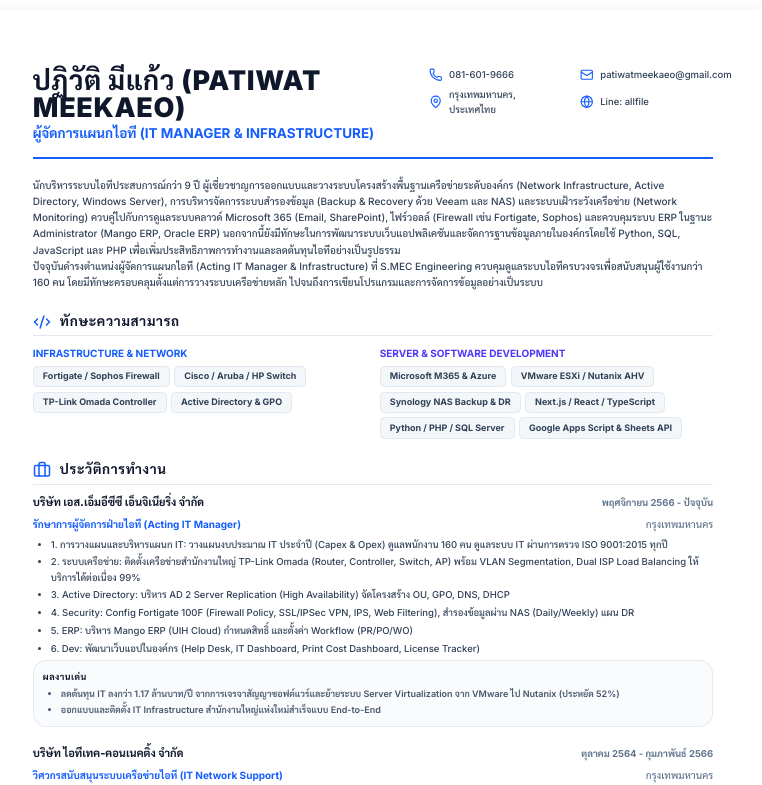
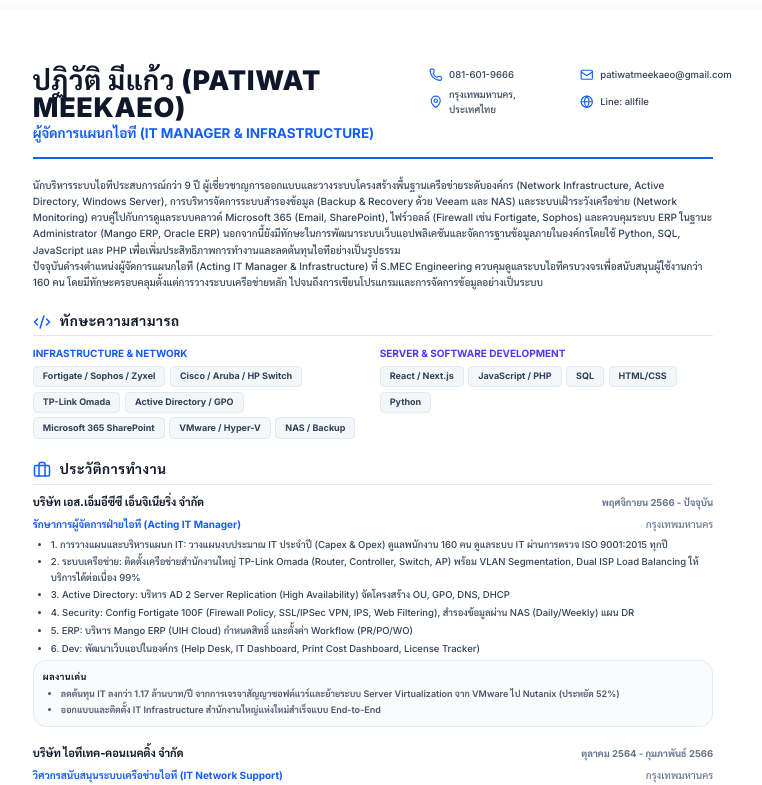
Before and after one commit to unicones/-resume, a Next.js app: page /print in a window 1280 px wide. Shown: the top 785 px of the page, without its empty margins (267-1029 px from the left). Built offline with nearby package versions, Linux system fonts and the light colour scheme; no server answers; the database is empty.

Commit message:
feat: update infrastructure skills icons, labels, sync print layout, and add admin creator script

```diff
--- a/src/app/page.tsx
+++ b/src/app/page.tsx
@@ -877,7 +877,7 @@ const mockSkills: { [key: string]: any[] } = {
     { category: "IT Infrastructure (หลัก)", name: "Cisco / Aruba / HP Switch", proficiency: "Advanced" },
     { category: "IT Infrastructure (หลัก)", name: "TP-Link Omada", proficiency: "Advanced" },
     { category: "IT Infrastructure (หลัก)", name: "Active Directory / GPO", proficiency: "Advanced" },
-    { category: "IT Infrastructure (หลัก)", name: "Microsoft 365", proficiency: "Advanced" },
+    { category: "IT Infrastructure (หลัก)", name: "Microsoft 365 SharePoint", proficiency: "Advanced" },
     { category: "IT Infrastructure (หลัก)", name: "VMware / Hyper-V", proficiency: "Advanced" },
     { category: "IT Infrastructure (หลัก)", name: "NAS / Backup", proficiency: "Advanced" },
     { category: "Development (เสริม)", name: "React / Next.js", proficiency: "Intermediate" },
@@ -893,7 +893,7 @@ const mockSkills: { [key: string]: any[] } = {
     { category: "IT Infrastructure (Primary)", name: "Cisco / Aruba / HP Switch", proficiency: "Advanced" },
     { category: "IT Infrastructure (Primary)", name: "TP-Link Omada", proficiency: "Advanced" },
     { category: "IT Infrastructure (Primary)", name: "Active Directory / GPO", proficiency: "Advanced" },
-    { category: "IT Infrastructure (Primary)", name: "Microsoft 365", proficiency: "Advanced" },
+    { category: "IT Infrastructure (Primary)", name: "Microsoft 365 SharePoint", proficiency: "Advanced" },
     { category: "IT Infrastructure (Primary)", name: "VMware / Hyper-V", proficiency: "Advanced" },
     { category: "IT Infrastructure (Primary)", name: "NAS / Backup", proficiency: "Advanced" },
     { category: "Development (Secondary)", name: "React / Next.js", proficiency: "Intermediate" },
@@ -909,7 +909,7 @@ const mockSkills: { [key: string]: any[] } = {
     { category: "IT 基础设施 (核心)", name: "Cisco / Aruba / HP 交换机", proficiency: "精通 (Advanced)" },
     { category: "IT 基础设施 (核心)", name: "TP-Link Omada 智能网络", proficiency: "精通 (Advanced)" },
     { category: "IT 基础设施 (核心)", name: "活动目录 (Active Directory) / 组策略 (GPO)", proficiency: "精通 (Advanced)" },
-    { category: "IT 基础设施 (核心)", name: "Microsoft 365 办公套件", proficiency: "精通 (Advanced)" },
+    { category: "IT 基础设施 (核心)", name: "Microsoft 365 SharePoint 办公套件", proficiency: "精通 (Advanced)" },
     { category: "IT 基础设施 (核心)", name: "VMware / Hyper-V 虚拟化", proficiency: "精通 (Advanced)" },
     { category: "IT 基础设施 (核心)", name: "NAS 存储 / 数据备份", proficiency: "精通 (Advanced)" },
     { category: "软件开发 (辅助)", name: "React / Next.js 框架", proficiency: "良好 (Intermediate)" },
@@ -1336,15 +1336,13 @@ export default function Home() {
   // Interactive circle progress values matching mockup layout style
   const circularSkills = useMemo(() => {
     return [
-      { name: "JavaScript", short: "JS", percent: 85, color: "stroke-[#ca8a04]" },
-      { name: "React", short: "React", percent: 80, color: "stroke-[#0284c7]" },
-      { name: "Node.js", short: "Node.js", percent: 75, color: "stroke-[#16a34a]" },
-      { name: "Python", short: "Python", percent: 70, color: "stroke-[#2563eb]" },
-      { name: "AWS", short: "AWS", percent: 80, color: "stroke-[#ea580c]" },
-      { name: "SQL DB", short: "SQL", percent: 85, color: "stroke-[#475569]" },
-      { name: "Fortigate FW", short: "FW", percent: 90, color: "stroke-[#dc2626]" },
-      { name: "Active Directory", short: "AD", percent: 90, color: "stroke-[#2563eb]" },
-      { name: "TP-Link Omada", short: "Omada", percent: 90, color: "stroke-[#0284c7]" }
+      { name: "Fortigate / Sophos / Zyxel", short: "FW", percent: 90, color: "stroke-[#dc2626]" },
+      { name: "Cisco / Aruba / HP Switch", short: "SW", percent: 90, color: "stroke-[#2563eb]" },
+      { name: "TP-Link Omada", short: "Omada", percent: 90, color: "stroke-[#0284c7]" },
+      { name: "Active Directory / GPO", short: "AD", percent: 90, color: "stroke-[#2563eb]" },
+      { name: "Microsoft 365 SharePoint", short: "SP", percent: 90, color: "stroke-[#0284c7]" },
+      { name: "VMware / Hyper-V", short: "VM", percent: 90, color: "stroke-[#0284c7]" },
+      { name: "NAS / Backup", short: "Backup", percent: 90, color: "stroke-[#475569]" }
     ];
   }, []);
 
@@ -1653,6 +1651,17 @@ export default function Home() {
                                 <path d="M3 9h18M3 15h18M9 3v6M15 3v6M6 9v6M12 9v6M18 9v6" />
                               </svg>
                             );
+                          case "SW":
+                            return (
+                              <svg className="w-5.5 h-5.5 text-[#2563eb]" viewBox="0 0 24 24" fill="none" stroke="currentColor" strokeWidth="1.8" strokeLinecap="round" strokeLinejoin="round">
+                                <rect x="2" y="6" width="20" height="12" rx="2" />
+                                <rect x="5" y="10" width="3" height="3" />
+                                <rect x="10" y="10" width="3" height="3" />
+                                <rect x="15" y="10" width="3" height="3" />
+                                <circle cx="20" cy="9" r="0.5" fill="currentColor" />
+                                <circle cx="20" cy="12" r="0.5" fill="currentColor" />
+                              </svg>
+                            );
                           case "AD":
                             return (
                               <svg className="w-5 h-5 text-[#2563eb]" viewBox="0 0 24 24" fill="none" stroke="currentColor" strokeWidth="1.8">
@@ -1668,6 +1677,32 @@ export default function Home() {
                                 <circle cx="12" cy="18" r="1" fill="currentColor" />
                                 <path d="M5 12a10 10 0 0 1 14 0" />
                                 <path d="M8.5 15.5a5 5 0 0 1 7 0" />
+                              </svg>
+                            );
+                          case "SP":
+                            return (
+                              <svg className="w-5 h-5 text-[#0284c7]" viewBox="0 0 24 24" fill="none" stroke="currentColor" strokeWidth="1.8" strokeLinecap="round" strokeLinejoin="round">
+                                <circle cx="12" cy="12" r="10" />
+                                <circle cx="12" cy="12" r="4" />
+                                <path d="M12 2v6M12 16v6M2 12h6M16 12h6" />
+                              </svg>
+                            );
+                          case "VM":
+                            return (
+                              <svg className="w-5 h-5 text-[#0284c7]" viewBox="0 0 24 24" fill="none" stroke="currentColor" strokeWidth="1.8" strokeLinecap="round" strokeLinejoin="round">
+                                <path d="M12 2L2 7l10 5 10-5-10-5z" />
+                                <path d="M2 17l10 5 10-5" />
+                                <path d="M2 12l10 5 10-5" />
+                                <path d="M12 12v10" />
+                              </svg>
+                            );
+                          case "Backup":
+                            return (
+                              <svg className="w-5 h-5 text-[#475569]" viewBox="0 0 24 24" fill="none" stroke="currentColor" strokeWidth="1.8" strokeLinecap="round" strokeLinejoin="round">
+                                <ellipse cx="12" cy="6" rx="8" ry="3" />
+                                <path d="M4 6v6c0 1.66 3.58 3 8 3s8-1.34 8-3V6" />
+                                <path d="M4 12v6c0 1.66 3.58 3 8 3s8-1.34 8-3v-6" />
+                                <path d="M12 21v-6" />
                               </svg>
                             );
                           default:
@@ -1707,7 +1742,19 @@ export default function Home() {
                           </div>
 
                           <span className="text-[12px] font-bold text-[#475569] group-hover:text-slate-800 transition-colors mt-1.5 text-center leading-tight">
-                            {s.name === "Active Directory" ? "Active Directory" : s.name.split(" ")[0]}
+                            {s.name.includes("Active Directory")
+                              ? "Active Directory"
+                              : s.name.includes("SharePoint")
+                                ? "SharePoint"
+                                : s.name.includes("Switch")
+                                  ? "Network Switch"
+                                  : s.name.includes("Firewall") || s.name.includes("Fortigate")
+                                    ? "Firewall"
+                                    : s.name.includes("VMware")
+                                      ? "VMware / Hyper-V"
+                                      : s.name.includes("NAS")
+                                        ? "NAS / Backup"
+                                        : s.name.split(" ")[0]}
                           </span>
                         </div>
                       );
--- a/src/app/print/page.tsx
+++ b/src/app/print/page.tsx
@@ -287,42 +287,54 @@ const mockExperiences = {
   ]
 };
 
-const mockSkills = {
+const mockSkills: { [key: string]: any[] } = {
   th: [
-    { category: "Network & Infrastructure", name: "Fortigate / Sophos Firewall", proficiency: "Advanced" },
-    { category: "Network & Infrastructure", name: "Cisco / Aruba / HP Switch", proficiency: "Advanced" },
-    { category: "Network & Infrastructure", name: "TP-Link Omada Controller", proficiency: "Advanced" },
-    { category: "Network & Infrastructure", name: "Active Directory & GPO", proficiency: "Advanced" },
-    { category: "Server & Cloud", name: "Microsoft M365 & Azure", proficiency: "Advanced" },
-    { category: "Server & Cloud", name: "VMware ESXi / Nutanix AHV", proficiency: "Advanced" },
-    { category: "Server & Cloud", name: "Synology NAS Backup & DR", proficiency: "Advanced" },
-    { category: "Development", name: "Next.js / React / TypeScript", proficiency: "Intermediate" },
-    { category: "Development", name: "Python / PHP / SQL Server", proficiency: "Intermediate" },
-    { category: "Development", name: "Google Apps Script & Sheets API", proficiency: "Advanced" }
+    { category: "IT Infrastructure (หลัก)", name: "Fortigate / Sophos / Zyxel", proficiency: "Advanced" },
+    { category: "IT Infrastructure (หลัก)", name: "Cisco / Aruba / HP Switch", proficiency: "Advanced" },
+    { category: "IT Infrastructure (หลัก)", name: "TP-Link Omada", proficiency: "Advanced" },
+    { category: "IT Infrastructure (หลัก)", name: "Active Directory / GPO", proficiency: "Advanced" },
+    { category: "IT Infrastructure (หลัก)", name: "Microsoft 365 SharePoint", proficiency: "Advanced" },
+    { category: "IT Infrastructure (หลัก)", name: "VMware / Hyper-V", proficiency: "Advanced" },
+    { category: "IT Infrastructure (หลัก)", name: "NAS / Backup", proficiency: "Advanced" },
+    { category: "Development (เสริม)", name: "React / Next.js", proficiency: "Intermediate" },
+    { category: "Development (เสริม)", name: "JavaScript / PHP", proficiency: "Intermediate" },
+    { category: "Development (เสริม)", name: "SQL", proficiency: "Intermediate" },
+    { category: "Development (เสริม)", name: "HTML/CSS", proficiency: "Advanced" },
+    { category: "Development (เสริม)", name: "Python", proficiency: "Intermediate" },
+    { category: "Languages", name: "Thai", proficiency: "Native" },
+    { category: "Languages", name: "English", proficiency: "Beginner" }
   ],
   en: [
-    { category: "Network & Infrastructure", name: "Fortigate / Sophos Firewall", proficiency: "Advanced" },
-    { category: "Network & Infrastructure", name: "Cisco / Aruba / HP Switch", proficiency: "Advanced" },
-    { category: "Network & Infrastructure", name: "TP-Link Omada Controller", proficiency: "Advanced" },
-    { category: "Network & Infrastructure", name: "Active Directory & GPO", proficiency: "Advanced" },
-    { category: "Server & Cloud", name: "Microsoft M365 & Azure", proficiency: "Advanced" },
-    { category: "Server & Cloud", name: "VMware ESXi / Nutanix AHV", proficiency: "Advanced" },
-    { category: "Server & Cloud", name: "Synology NAS Backup & DR", proficiency: "Advanced" },
-    { category: "Development", name: "Next.js / React / TypeScript", proficiency: "Intermediate" },
-    { category: "Development", name: "Python / PHP / SQL Server", proficiency: "Intermediate" },
-    { category: "Development", name: "Google Apps Script & Sheets API", proficiency: "Advanced" }
+    { category: "IT Infrastructure (Primary)", name: "Fortigate / Sophos / Zyxel", proficiency: "Advanced" },
+    { category: "IT Infrastructure (Primary)", name: "Cisco / Aruba / HP Switch", proficiency: "Advanced" },
+    { category: "IT Infrastructure (Primary)", name: "TP-Link Omada", proficiency: "Advanced" },
+    { category: "IT Infrastructure (Primary)", name: "Active Directory / GPO", proficiency: "Advanced" },
+    { category: "IT Infrastructure (Primary)", name: "Microsoft 365 SharePoint", proficiency: "Advanced" },
+    { category: "IT Infrastructure (Primary)", name: "VMware / Hyper-V", proficiency: "Advanced" },
+    { category: "IT Infrastructure (Primary)", name: "NAS / Backup", proficiency: "Advanced" },
+    { category: "Development (Secondary)", name: "React / Next.js", proficiency: "Intermediate" },
+    { category: "Development (Secondary)", name: "JavaScript / PHP", proficiency: "Intermediate" },
+    { category: "Development (Secondary)", name: "SQL", proficiency: "Intermediate" },
+    { category: "Development (Secondary)", name: "HTML/CSS", proficiency: "Advanced" },
+    { category: "Development (Secondary)", name: "Python", proficiency: "Intermediate" },
+    { category: "Languages", name: "Thai", proficiency: "Native" },
+    { category: "Languages", name: "English", proficiency: "Beginner" }
   ],
   zh: [
-    { category: "网络与基础设施", name: "飞塔 Fortigate / Sophos 防火墙", proficiency: "精通 (Advanced)" },
-    { category: "网络与基础设施", name: "思科 Cisco / 华三 Aruba 交换机", proficiency: "精通 (Advanced)" },
-    { category: "网络与基础设施", name: "TP-Link Omada 控制系统", proficiency: "精通 (Advanced)" },
-    { category: "网络与基础设施", name: "活动目录 (Active Directory) & GPO", proficiency: "精通 (Advanced)" },
-    { category: "服务器与云服务", name: "微软 M365 & Azure 云平台", proficiency: "精通 (Advanced)" },
-    { category: "服务器与云服务", name: "VMware ESXi / 路坦力 Nutanix", proficiency: "精通 (Advanced)" },
-    { category: "服务器与云服务", name: "群晖 Synology NAS 备份 & 灾备", proficiency: "精通 (Advanced)" },
-    { category: "软件开发", name: "Next.js / React / TypeScript", proficiency: "良好 (Intermediate)" },
-    { category: "软件开发", name: "Python / PHP / SQL Server 数据库", proficiency: "良好 (Intermediate)" },
-    { category: "软件开发", name: "Google Apps Script 脚本 & 接口", proficiency: "精通 (Advanced)" }
+    { category: "IT 基础设施 (核心)", name: "Fortigate / Sophos / Zyxel 防火墙", proficiency: "精通 (Advanced)" },
+    { category: "IT 基础设施 (核心)", name: "Cisco / Aruba / HP 交换机", proficiency: "精通 (Advanced)" },
+    { category: "IT 基础设施 (核心)", name: "TP-Link Omada 智能网络", proficiency: "精通 (Advanced)" },
+    { category: "IT 基础设施 (核心)", name: "活动目录 (Active Directory) / 组策略 (GPO)", proficiency: "精通 (Advanced)" },
+    { category: "IT 基础设施 (核心)", name: "Microsoft 365 SharePoint 办公套件", proficiency: "精通 (Advanced)" },
+    { category: "IT 基础设施 (核心)", name: "VMware / Hyper-V 虚拟化", proficiency: "精通 (Advanced)" },
+    { category: "IT 基础设施 (核心)", name: "NAS 存储 / 数据备份", proficiency: "精通 (Advanced)" },
+    { category: "软件开发 (辅助)", name: "React / Next.js 框架", proficiency: "良好 (Intermediate)" },
+    { category: "软件开发 (辅助)", name: "JavaScript / PHP 编程", proficiency: "良好 (Intermediate)" },
+    { category: "软件开发 (辅助)", name: "SQL 数据库", proficiency: "良好 (Intermediate)" },
+    { category: "软件开发 (辅助)", name: "HTML/CSS 网页设计", proficiency: "精通 (Advanced)" },
+    { category: "软件开发 (辅助)", name: "Python 编程", proficiency: "良好 (Intermediate)" },
+    { category: "语言能力", name: "泰语 (Thai)", proficiency: "母语 (Native)" },
+    { category: "语言能力", name: "英语 (English)", proficiency: "初级 (Beginner)" }
   ]
 };
 
```
Also changed, not shown: create-admin.js (added, +78 -0 lines), 1 other file (tests, documents, lock files or other folders).
